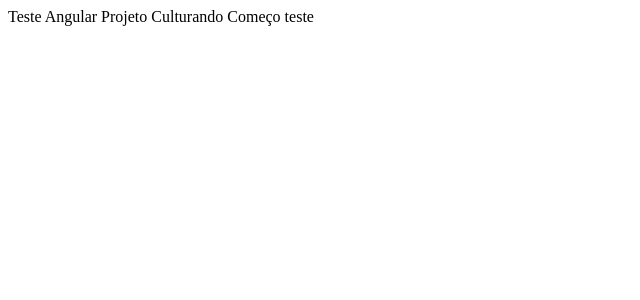
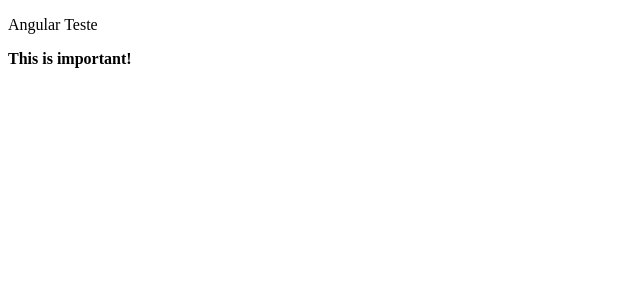
Before and after one commit to leoothomazz/culturando, an Angular app: page / in a window 1280 px wide. Shown: the top 300 px of the page, without its empty margins (0-640 px from the left). Built offline with nearby package versions, Linux system fonts and the light colour scheme.

Commit message:
acréscimo do angular material

```diff
--- a/package.json
+++ b/package.json
@@ -11,10 +11,12 @@
   "private": true,
   "dependencies": {
     "@angular/animations": "~12.0.3",
+    "@angular/cdk": "^12.0.4",
     "@angular/common": "~12.0.3",
     "@angular/compiler": "~12.0.3",
     "@angular/core": "~12.0.3",
     "@angular/forms": "~12.0.3",
+    "@angular/material": "^12.0.4",
     "@angular/platform-browser": "~12.0.3",
     "@angular/platform-browser-dynamic": "~12.0.3",
     "@angular/router": "~12.0.3",
--- a/src/app/app.component.html
+++ b/src/app/app.component.html
@@ -1,3 +1,3 @@
-Teste Angular Projeto Culturando Começo
+<p>Angular Teste</p>
 
-teste
+<strong>This is important!</strong>
```
Also changed, not shown: 1 other file (tests, documents, lock files or other folders).
